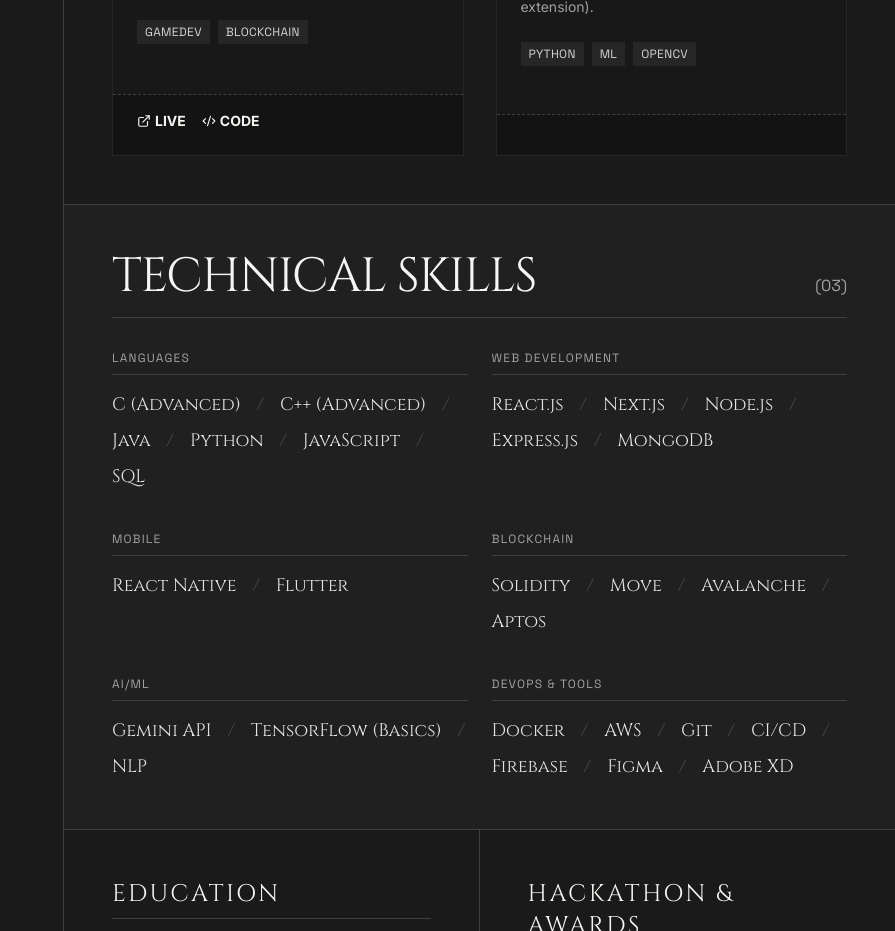
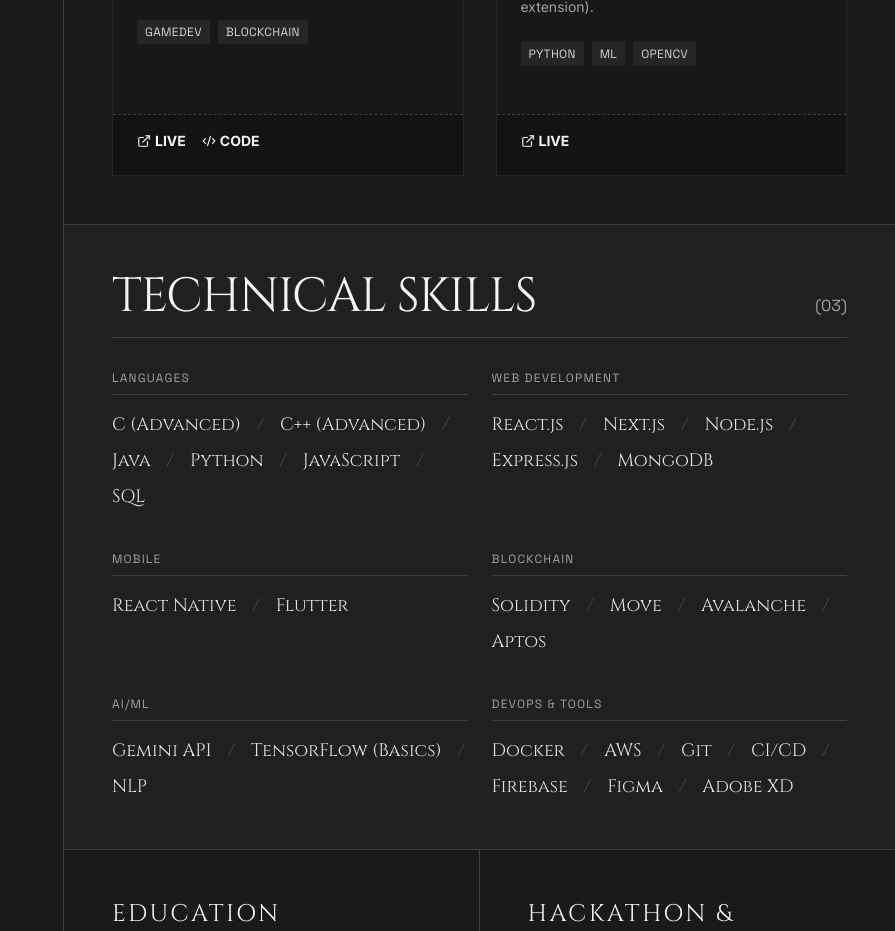
Before and after one commit to 7sohamd/portfolio-2025-latest, a Next.js app: page / in a window 1280 px wide. Shown: the part 1680-2611 px from the top of the page, without its empty margins (385-1280 px from the left). Built offline with nearby package versions, Linux system fonts and the light colour scheme.

Commit message:
fixed links

```diff
--- a/app/page.tsx
+++ b/app/page.tsx
@@ -169,7 +169,10 @@
             <SectionHeader title="Projects" number="(02)" />
             <div className="grid grid-cols-1 md:grid-cols-2 gap-8">
               {PROJECTS.map((project, index) => (
-                <div key={index} className="group relative flex flex-col justify-between border border-neutral-200 dark:border-neutral-800 bg-white dark:bg-neutral-900/50 hover:border-neutral-900 dark:hover:border-neutral-200 transition-all duration-500 hover:-translate-y-1 hover:shadow-xl overflow-hidden">
+                <div
+                  key={index}
+                  className="group relative flex flex-col justify-between border border-neutral-200 dark:border-neutral-800 bg-white dark:bg-neutral-900/50 hover:border-neutral-900 dark:hover:border-neutral-200 transition-all duration-500 hover:-translate-y-1 hover:shadow-xl overflow-hidden"
+                >
 
                   {/* Decorative Red Line Reveal */}
                   <div className="absolute top-0 left-0 w-1 h-0 bg-jap-red group-hover:h-full transition-all duration-500 ease-in-out" />
@@ -177,7 +180,17 @@
                   <div className="p-6 z-10">
                     <div className="flex justify-between items-start mb-4">
                       <h3 className="text-2xl font-serif group-hover:text-jap-red transition-colors">{project.title}</h3>
-                      <ArrowRight className="opacity-0 -translate-x-4 group-hover:opacity-100 group-hover:translate-x-0 transition-all duration-500 text-jap-red" size={20} />
+                      {project.liveLink && (
+                        <a
+                          href={project.liveLink}
+                          target="_blank"
+                          rel="noreferrer"
+                          className="opacity-0 -translate-x-4 group-hover:opacity-100 group-hover:translate-x-0 transition-all duration-500 text-jap-red hover:scale-110"
+                          aria-label={`Visit ${project.title}`}
+                        >
+                          <ArrowRight size={20} />
+                        </a>
+                      )}
                     </div>
                     <p className="text-neutral-600 dark:text-neutral-400 mb-6 leading-relaxed text-sm">
                       {project.description}
@@ -192,12 +205,22 @@
                   </div>
                   <div className="flex gap-4 p-6 pt-4 border-t border-dashed border-neutral-300 dark:border-neutral-700 bg-neutral-50 dark:bg-black/20">
                     {project.liveLink && (
-                      <a href={project.liveLink} className="flex items-center gap-1 text-sm font-bold hover:text-jap-red dark:hover:text-jap-red transition-colors group/link">
+                      <a
+                        href={project.liveLink}
+                        target="_blank"
+                        rel="noreferrer"
+                        className="flex items-center gap-1 text-sm font-bold hover:text-jap-red dark:hover:text-jap-red transition-colors group/link"
+                      >
                         <ExternalLink size={14} className="group-hover/link:-translate-y-0.5 group-hover/link:translate-x-0.5 transition-transform" /> LIVE
                       </a>
                     )}
                     {project.codeLink && (
-                      <a href={project.codeLink} className="flex items-center gap-1 text-sm font-bold hover:text-jap-red dark:hover:text-jap-red transition-colors group/link">
+                      <a
+                        href={project.codeLink}
+                        target="_blank"
+                        rel="noreferrer"
+                        className="flex items-center gap-1 text-sm font-bold hover:text-jap-red dark:hover:text-jap-red transition-colors group/link"
+                      >
                         <Code2 size={14} className="group-hover/link:-translate-y-0.5 group-hover/link:translate-x-0.5 transition-transform" /> CODE
                       </a>
                     )}
--- a/constants.ts
+++ b/constants.ts
@@ -64,6 +64,7 @@
     title: "Mini Projects",
     description: "NoKeyboardGaming (gesture/facial recognition), Emotion Recognise (ML detection), TabTracker (AI Chrome extension).",
     tech: ["Python", "ML", "OpenCV"],
+    liveLink: "https://github.com/7sohamd"
   }
 ];
 
```
